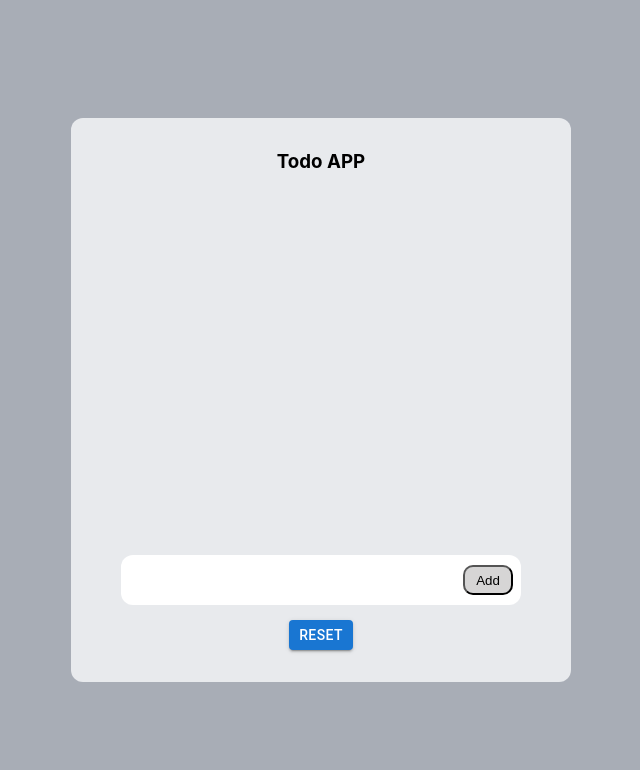
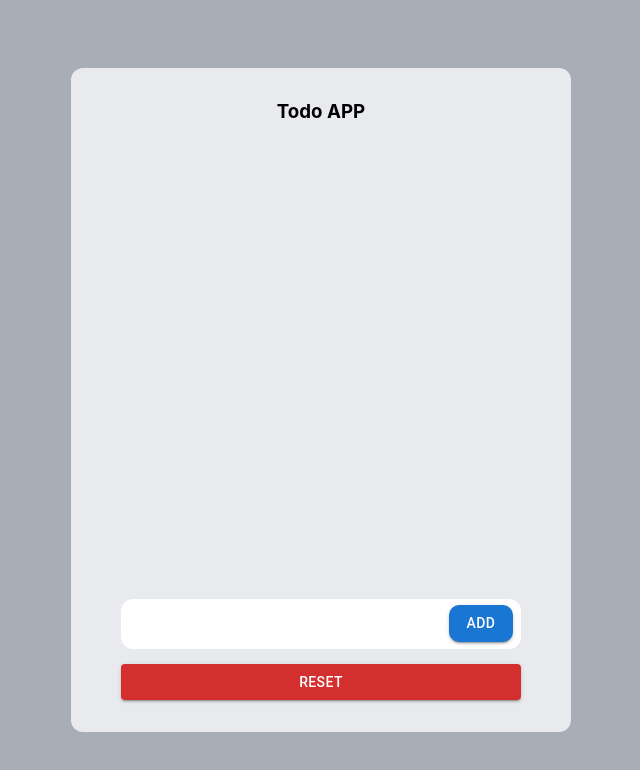
Before and after one commit to barisertakus/redux-todo-app, a React (Create React App) app: page / in a window 1280 px wide. Shown: the top 770 px of the page, without its empty margins (319-959 px from the left). Built offline with nearby package versions, Linux system fonts and the light colour scheme.

Commit message:
Material buttons added.

```diff
--- a/src/App.css
+++ b/src/App.css
@@ -7,7 +7,7 @@
 }
 
 .app__container {
-  height: 500px;
+  height: 600px;
   width: 500px;
   display: flex;
   flex-direction: column;
@@ -17,8 +17,13 @@
   padding: 32px 0;
 }
 
-.app__container h3 {
+.app__container > h3 {
   margin-bottom: 10px;
+}
+
+.app__container > button {
+  margin-top: 15px;
+  width: 80%;
 }
 
 .app__todo-container{
@@ -27,4 +32,10 @@
   display: flex;
   flex-direction: column;
   align-items: center;
+  overflow-y: auto;
+  margin: 10px;
 }
+
+/* .app__todo-container::-webkit-scrollbar {
+  display: none;
+} */
--- a/src/App.js
+++ b/src/App.js
@@ -1,13 +1,13 @@
 import { Button } from "@mui/material";
 import React from "react";
-import { useDispatch, useSelector } from "react-redux";
+import { useDispatch } from "react-redux";
 import "./App.css";
 import Input from "./components/Input";
-import TodoItem from "./components/TodoItem";
-import { resetTodos, selectTodoList } from "./features/todoSlice";
+import TodoList from "./components/TodoList";
+import { resetTodos } from "./features/todoSlice";
 
 function App() {
-  const todoList = useSelector(selectTodoList);
+
   const dispatch = useDispatch();
   const handleReset = () => {
     dispatch(resetTodos());
@@ -18,15 +18,13 @@ function App() {
       <div className="app__container">
         <h3>Todo APP</h3>
         <div className="app__todo-container">
-          {todoList.map((item, i) => (
-            <TodoItem key={i} name={item.item} done={item.done} id={item.id} />
-          ))}
+          <TodoList />
         </div>
         <Input />
         <Button
-          style={{ marginTop: "15px" }}
           onClick={handleReset}
           variant="contained"
+          color="error"
         >
           Reset
         </Button>
--- a/src/components/Input.css
+++ b/src/components/Input.css
@@ -8,21 +8,18 @@
  align-items: center;
 }
 
-input{
+.input > input{
   background : none;
   border: none;
   margin-left: 12px;
   flex : 1
 }
 
-input:focus{
+.input > input:focus{
   outline: none;
 }
 
-button{
+.input > button{
   margin-right: 8px;
-  background-color: rgb(214, 213, 213);
   border-radius: 10px;
-  height: 30px;
-  width: 50px
 }
--- a/src/components/Input.js
+++ b/src/components/Input.js
@@ -1,3 +1,4 @@
+import { Button } from "@mui/material";
 import React, { useState } from "react";
 import { useDispatch } from "react-redux";
 import { saveTodo } from "../features/todoSlice";
@@ -20,7 +21,7 @@ function Input() {
   return (
     <div className="input">
       <input type="text" value={input} onChange={handleChange} />
-      <button onClick={addTodo}>Add</button>
+      <Button variant="contained" onClick={addTodo}>Add</Button>
     </div>
   );
 }
--- /dev/null
+++ b/src/components/TodoList.js
@@ -0,0 +1,14 @@
+import React from "react";
+import { useSelector } from "react-redux";
+import { selectTodoList } from "../features/todoSlice";
+import TodoItem from "./TodoItem";
+
+function TodoList() {
+  const todoList = useSelector(selectTodoList);
+
+  return todoList.map((item, i) => (
+    <TodoItem key={i} name={item.item} done={item.done} id={item.id} />
+  ));
+}
+
+export default TodoList;
```
